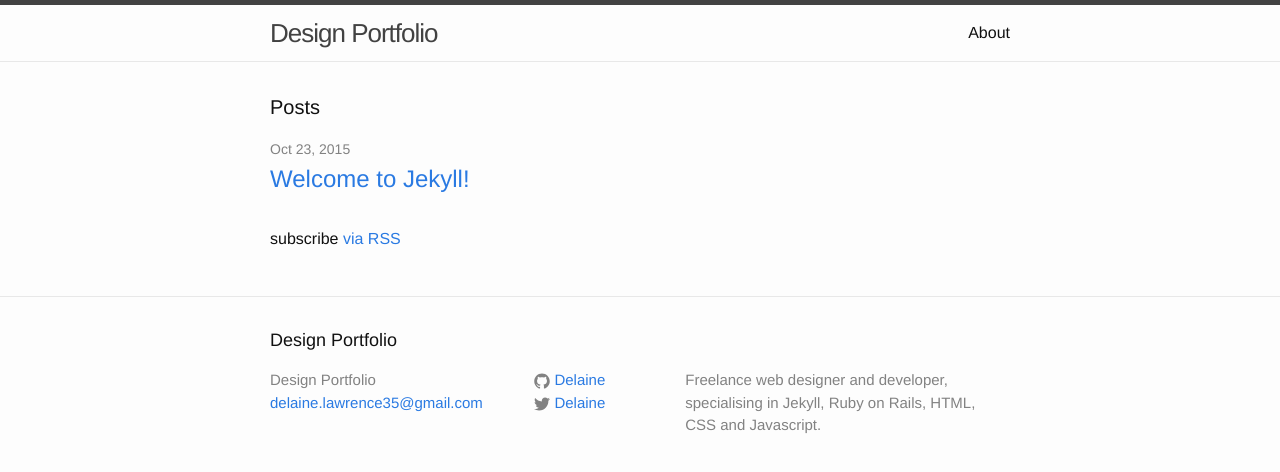
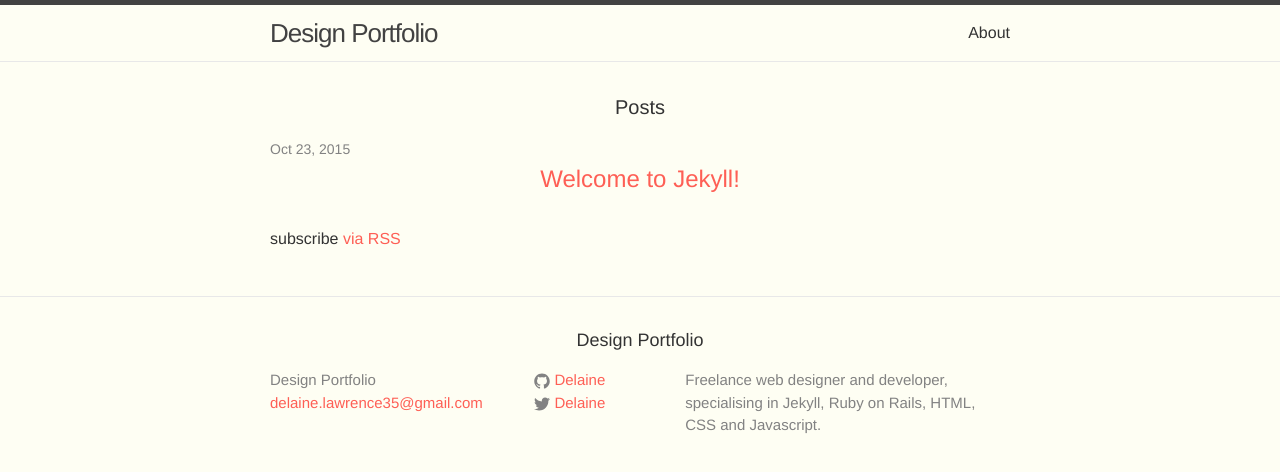
Before and after one commit to Delaine/designer-portfolio, a Jekyll site: the page built from index.html, in a window 1280 px wide. Shown: the top 472 px of the page. Built offline with Jekyll 4.4.1, drawn with Linux system fonts in a browser that asks for light colours.

Commit message:
Add variables and default styles

```diff
--- a/_sass/_base.scss
+++ b/_sass/_base.scss
@@ -80,8 +80,14 @@
  * Headings
  */
 h1, h2, h3, h4, h5, h6 {
-    font-weight: 300;
+    font-weight: 500;
+    text-align: center;
 }
+.mega { font-size: $mega-font-size; }
+h1, .h1 { font-size: $h1-font-size; }
+h2, .h2 { font-size: $h2-font-size; }
+h3, .h3 { font-size: $h3-font-size; }
+h4, .h4 { font-size: $h4-font-size; }
 
 
 
@@ -91,13 +97,10 @@
 a {
     color: $brand-color;
     text-decoration: none;
-
-    &:visited {
-        color: darken($brand-color, 15%);
-    }
+    transition: 0.3s;
 
     &:hover {
-        color: $text-color;
+        color: $blue-color;
         text-decoration: underline;
     }
 }
--- a/css/main.scss
+++ b/css/main.scss
@@ -6,16 +6,27 @@
 
 
 // Our variables
-$base-font-family: Helvetica, Arial, sans-serif;
+$base-font-family: 'Avenir Next', Helvetica, Arial, sans-serif;
 $base-font-size:   16px;
 $small-font-size:  $base-font-size * 0.875;
 $base-line-height: 1.5;
 
+$mega-font-size: 100px;
+$h1-font-size: 70px;
+$h2-font-size: 40px;
+$h3-font-size: 30px;
+$h4-font-size: 24px;
+
 $spacing-unit:     30px;
 
-$text-color:       #111;
-$background-color: #fdfdfd;
-$brand-color:      #2a7ae2;
+$text-color:       #333;
+$background-color: #fefef3;
+$brand-color:      #fe5f55;
+
+$blue-color: #92b5bd;
+$yellow-color: #ede24e;
+$red-color: #df6d59;
+$purple-color: #6b2339;
 
 $grey-color:       #828282;
 $grey-color-light: lighten($grey-color, 40%);
```
